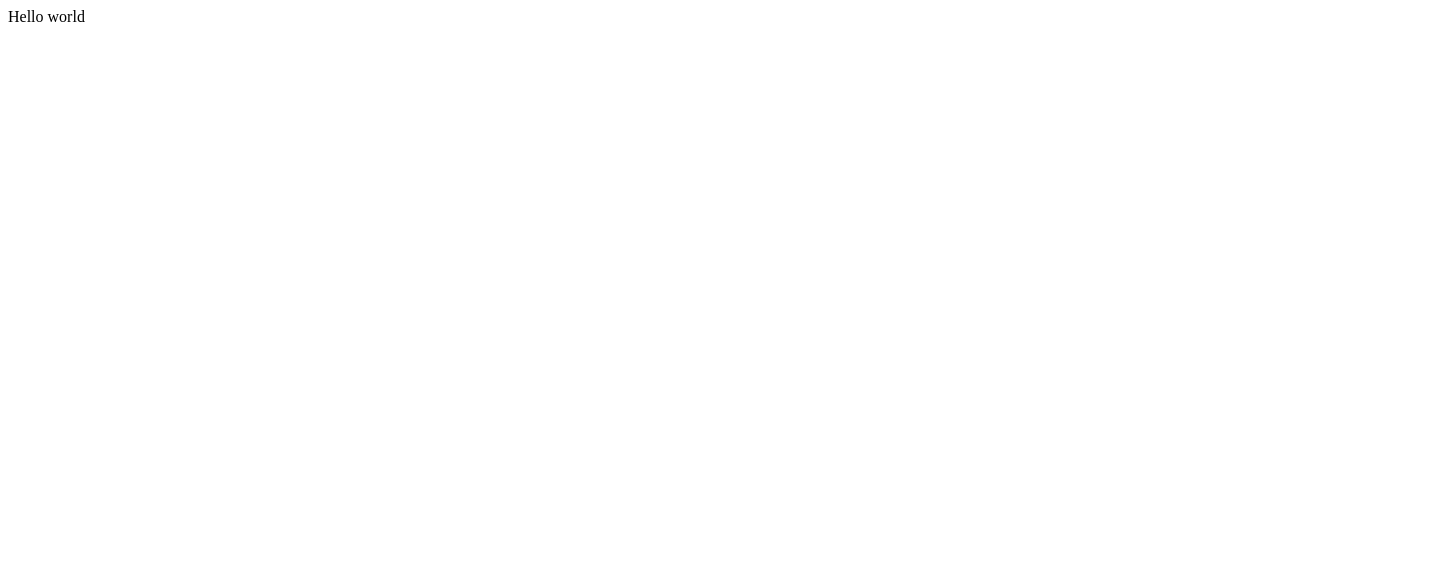
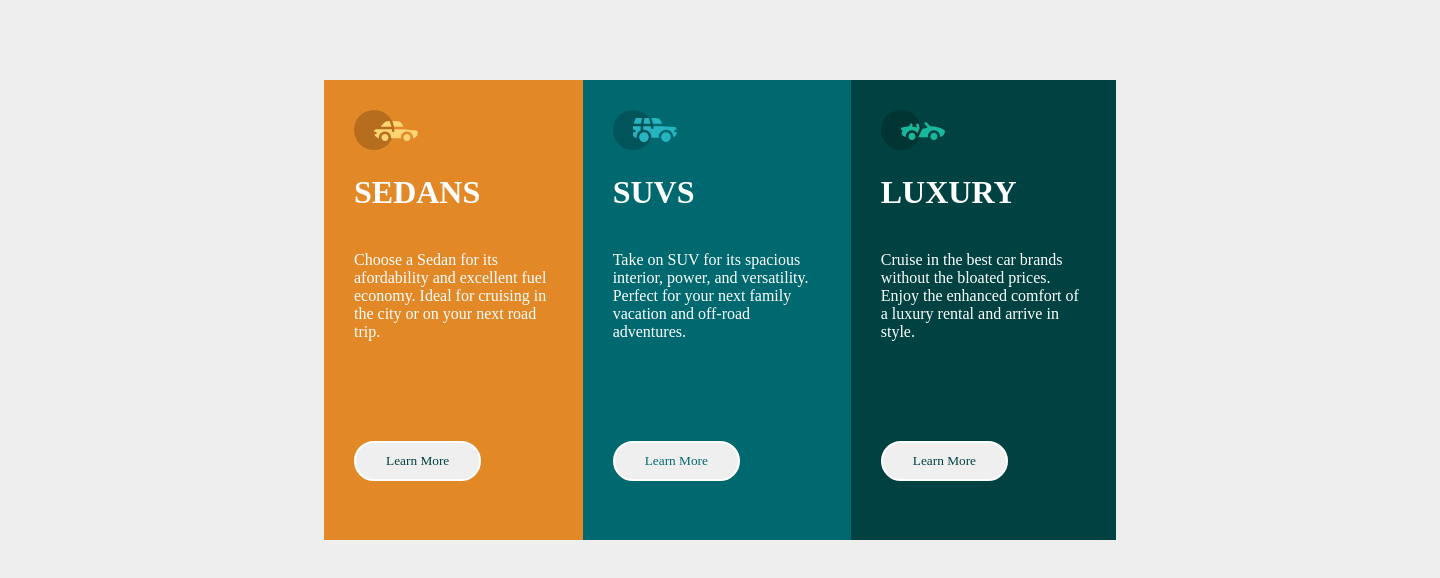
Before and after one commit to timothyAbiola/css-flexbox-and-grid, a plain HTML site: page index.html in a window 1280 px wide. Shown: the whole page, 1440 px wide, since content can reach past the window. Drawn offline with Linux system fonts and the light colour scheme.

Commit message:
I edited my css

```diff
--- /dev/null
+++ b/grid/grid.css
@@ -0,0 +1,46 @@
+*{
+  margin:0;
+}
+body{
+  background: ; #eee;
+}
+main{
+  margin: 200px auto;
+  width: 50%;
+}
+.wrapper{
+  width: 100%;
+  max-width: width 960px;
+}
+.flex-container{
+  display: flex;
+  background: black
+}
+.box{
+  height: 100px;
+  min-width: 100px;
+}
+.one{
+  background: #e12e0e;
+  flex-grow: 2;
+}
+.two{
+  background: #d7ab0f;
+  flex-grow: 1;
+}
+.three{
+  background: #179217;
+  flex-grow: 1;
+}
+.four{
+  background: purple;
+  flex-grow: 1;
+}
+.five{
+  background: blue;
+
+}
+.six{
+  background: black;
+
+}
--- a/index.html
+++ b/index.html
@@ -1,16 +1,36 @@
 <!DOCTYPE html>
 <html>
-
 <head>
   <meta charset="utf-8">
   <meta name="viewport" content="width=device-width">
-  <title>replit</title>
+  <title>Flex-box</title>
   <link href="style.css" rel="stylesheet" type="text/css" />
 </head>
+<body>
+      <div class="flex-container">
+        <div class="box one">
+          <img src="img/icon-sedans.svg" alt="Sedans logo">
 
-<body>
-  Hello world
-  <script src="script.js"></script>
+          <h1>SEDANS</h1>
+          <p>Choose a Sedan for its afordability and excellent fuel economy. Ideal for cruising in the city or on your next road trip.</p>
+          <button type="submit" class="b1">Learn More</button>
+        </div>
+        <div class="box two">
+          <img src="img/icon-suvs.svg" alt="Sedans logo">
+
+          <h1>SUVS</h1>
+          <p>Take on SUV for its spacious interior, power, and versatility. Perfect for your next family vacation and off-road adventures.</p>
+          <button type="submit" class="b2">Learn More</button>
+        </div>
+        <div class="box three">
+          <img src="img/icon-luxury.svg" alt="Sedans logo">
+          <h1>LUXURY</h1>
+          <p>Cruise in the best car brands without the bloated prices. Enjoy the enhanced comfort of a luxury rental and arrive in style.</p>
+          <div class:"submit">
+          <button type="submit" class="b3">Learn More</button>
+          </div>
+        </div>
+      </div>
 </body>
 
 </html>
--- a/style.css
+++ b/style.css
@@ -1,4 +1,54 @@
-html, body {
-  height: 100%;
-  width: 100%;
+*{
+  margin:0;
 }
+body{
+  background: #eee;
+  width: 1440px;
+  overflow: hidden;
+}
+.flex-container{
+  display: flex;
+  margin: 80px auto;
+  width: 55%;
+}
+h1,p,button{
+font-family: Lexend Deca;
+color: white;
+padding: 20px 0;
+}
+
+.box{
+  padding: 30px;
+  height: 400px;
+  flex-grow: 1;
+  text-align:left;
+}
+.one{
+  background: hsl(31, 77%, 52%);
+}
+.two{
+  background: hsl(184, 100%, 22%);
+}
+.three{
+  background: hsl(179, 100%, 13%);
+}
+button{
+  border-radius:30px;
+  border: 2px solid white;
+  padding: 10px 30px;
+  margin: 80px 0;
+}
+button:hover{
+  background: none;
+  border: 2px solid white;
+  color: white
+}
+.b1{
+  color: hsl(179, 100%, 13%);
+}
+.b2{
+  color: hsl(184, 100%, 22%);
+}
+.b3{
+  color: hsl(179, 100%, 13%);
+}
```
Also changed, not shown: grid/grid.html (added, +29 -0 lines), img/icon-luxury.svg (added), img/icon-sedans.svg (added), img/icon-suvs.svg (added).
